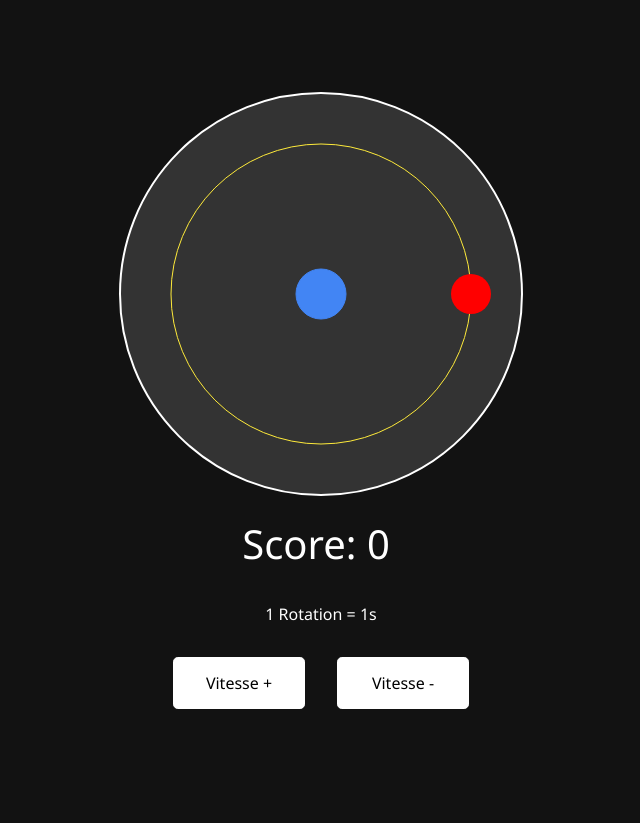
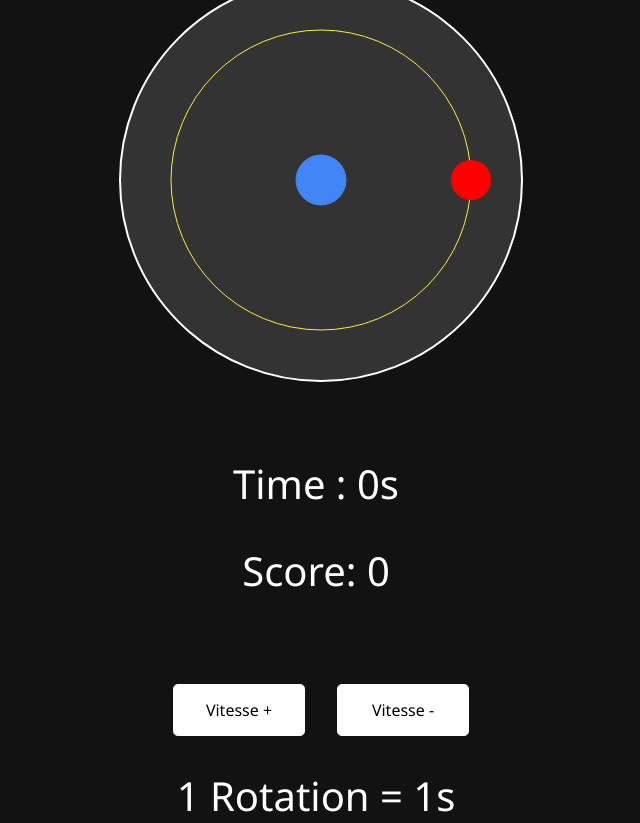
Before and after one commit to Nono-Le-Robot/joystick-clock-trainer, a plain HTML site: page index.html in a window 1280 px wide. Shown: the whole page, without its empty margins (319-959 px from the left). Before the commit the page ends 800 px from the top, so only its background shows below. Drawn offline with Linux system fonts and the light colour scheme.

Commit message:
add timer

```diff
--- a/css/style.css
+++ b/css/style.css
@@ -36,7 +36,7 @@ button {
     gap: 2rem;
 }
 
-#scoreLabel {
+#score-label, #time-label, #speed-label {
     font-size: 40px;
     margin-right: 10px;
 }
--- a/index.html
+++ b/index.html
@@ -7,10 +7,12 @@
     <title>PS5 Joystick Animation</title>
 </head>
 <body>
-    <canvas id="joystickCanvas" width="400" height="400"></canvas>
+    <canvas id="joystick-canvas" width="400" height="400"></canvas>
     <div id="controls">
-        <span id="scoreLabel">Score: 0</span>
-        <span id="speedLabel">1 Rotation = 1s</span>
+        <br>
+        <span id="time-label">Time : 0s</span>
+        <span id="score-label">Score: 0</span>
+        <br>
         <div id="btn">
             <div id="btn-speed-up">
                 <p>Vitesse +</p>
@@ -19,6 +21,7 @@
                 <p>Vitesse -</p>
             </div>
         </div>
+        <span id="speed-label">1 Rotation = 1s</span>
     </div>
     <script src="./js/drawer.js"></script>
     <script src="./js/script.js"></script>
--- a/js/script.js
+++ b/js/script.js
@@ -1,8 +1,9 @@
-const canvas = document.getElementById('joystickCanvas');
-const scoreLabel = document.getElementById('scoreLabel');
-const speedLabel = document.getElementById('speedLabel');
+const canvas = document.getElementById('joystick-canvas');
+const scoreLabel = document.getElementById('score-label');
+const speedLabel = document.getElementById('speed-label');
 const speedUpBtn = document.getElementById('btn-speed-up');
 const speedDownBtn = document.getElementById('btn-speed-down');
+const timeLabel = document.getElementById('time-label');
 
 const ctx = canvas.getContext('2d');
 
@@ -28,6 +29,14 @@ let timeToRevo = 1
 let collision = false;
 let score = 0;
 let scoreMultiplier = 1;
+let timer = 0;
+let timerPause = true;
+
+function timerUpdate() {
+    setInterval(() => {
+        timer++
+    }, 1000);
+}
 
 
 function handleGamepadInput() {
@@ -54,11 +63,16 @@ function handleGamepadInput() {
             ctx.fillStyle = "#FF0000";
             ctx.fill();
         }
+        else{
+            timerPause=false;
+            timeLabel.textContent = `Time : ${timer}s`;
+        }
     }
 }
 
 function joystickAtCenter(joystickX, joystickY) {
     const isAtCenter = joystickX === 0 && joystickY === 0 ? true : false;
+    timerPause = true;
     return isAtCenter;
 }
 
@@ -110,4 +124,5 @@ function changeSpeed(){
 }
 
 animateJoystick();
+timerUpdate();
 changeSpeed();
```
